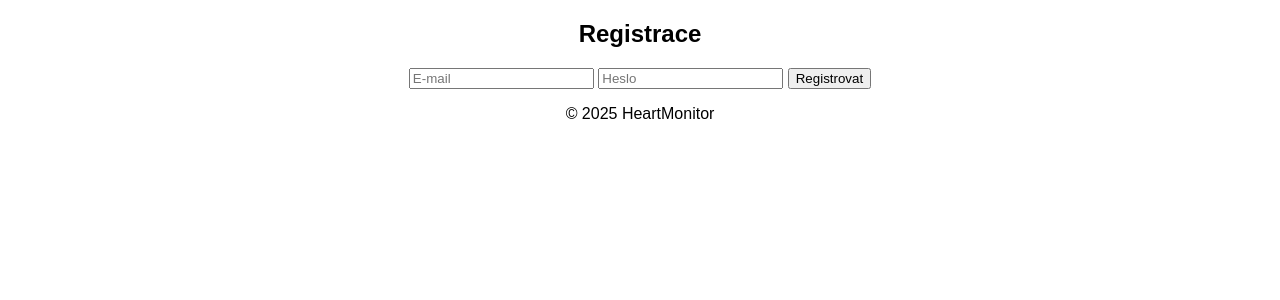
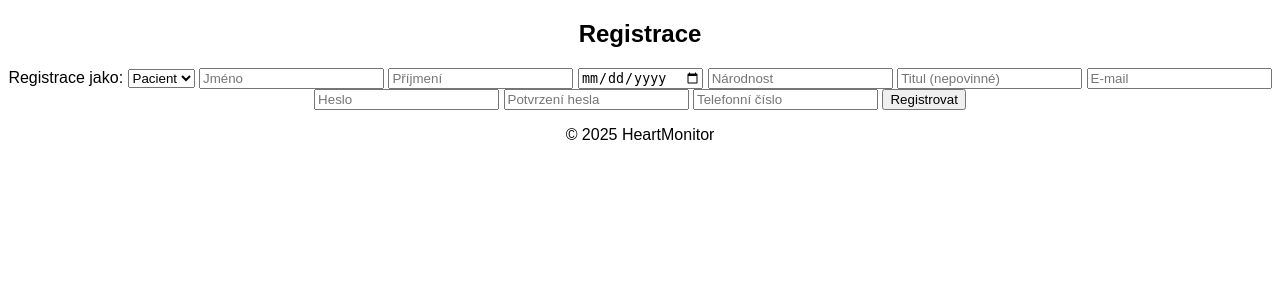
Before and after one commit to Vertyxx/heartrate-server, a Flask app: page /auth/register in a window 1280 px wide. Shown: the part 70-370 px from the top of the page. Run offline with Flask 3, Linux system fonts and the light colour scheme.

Commit message:
register html

```diff
--- a/flask/app/views/templates/register.html
+++ b/flask/app/views/templates/register.html
@@ -5,8 +5,39 @@
 {% block content %}
 <h2>Registrace</h2>
 <form action="{{ url_for('auth.register') }}" method="post">
-    <input type="text" name="email" placeholder="E-mail">
-    <input type="password" name="password" placeholder="Heslo">
+    <label for="role">Registrace jako:</label>
+    <select name="role" id="role" required>
+        <option value="pacient">Pacient</option>
+        <option value="lekar">Lékař</option>
+    </select>
+
+    <input type="text" name="jmeno" placeholder="Jméno" required>
+    <input type="text" name="prijmeni" placeholder="Příjmení" required>
+    <input type="date" name="datum_narozeni" placeholder="Datum narození" required>
+    <input type="text" name="narodnost" placeholder="Národnost" required>
+    <input type="text" name="titul" placeholder="Titul (nepovinné)">
+
+    <input type="email" name="email" placeholder="E-mail" required>
+    <input type="password" name="password" placeholder="Heslo" required>
+    <input type="password" name="password_confirm" placeholder="Potvrzení hesla" required>
+
+    <input type="tel" name="telefon" placeholder="Telefonní číslo">
+
+    <div id="lekar_fields" style="display: none;">
+        <input type="text" name="zamereni" placeholder="Zaměření">
+    </div>
+
     <button type="submit">Registrovat</button>
 </form>
+
+<script>
+    document.getElementById("role").addEventListener("change", function () {
+        var lekarFields = document.getElementById("lekar_fields");
+        if (this.value === "lekar") {
+            lekarFields.style.display = "block";
+        } else {
+            lekarFields.style.display = "none";
+        }
+    });
+</script>
 {% endblock %}
```
